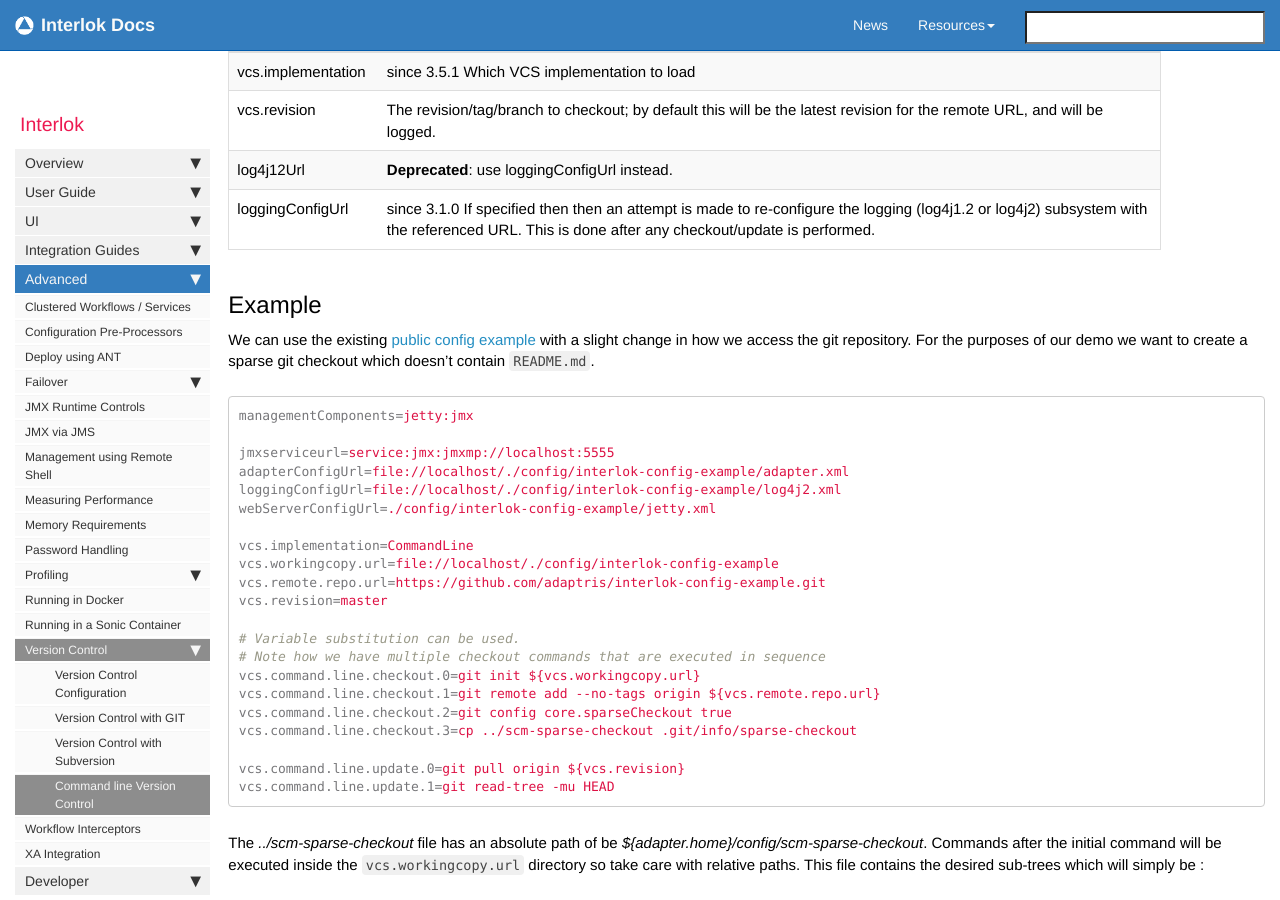
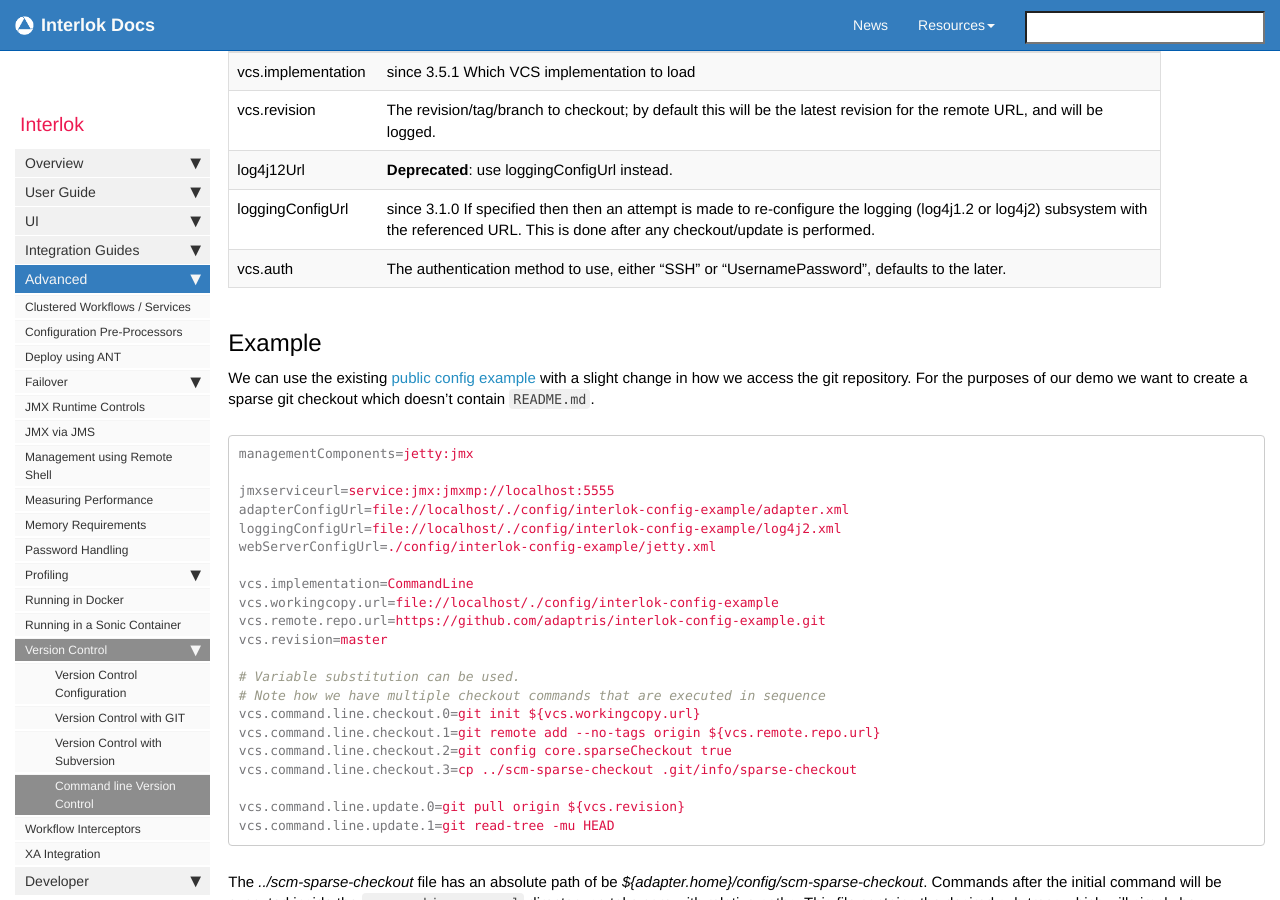
Before and after one commit to adaptris/interlok-docs-legacy, a Jekyll site: the page built from pages/advanced/advanced-vcs-command-line.md, in a window 1280 px wide and 900 px high, scrolled down 1113 px. Built offline with Jekyll 4.4.1, drawn with Linux system fonts in a browser that asks for light colours; nearby versions of some CDN libraries; comment, search, counter and statistics services are not loaded.

Commit message:
Updated the the VCS pages to mention the vcs.auth property

```diff
--- a/pages/advanced/advanced-vcs-command-line.md
+++ b/pages/advanced/advanced-vcs-command-line.md
@@ -41,6 +41,7 @@ Each property key is also treated as a prefix, and allows you to configure multi
 | vcs.revision | The revision/tag/branch to checkout; by default this will be the latest revision for the remote URL, and will be logged. |
 | log4j12Url | __Deprecated__: use loggingConfigUrl instead.|
 | loggingConfigUrl | since 3.1.0 If specified then then an attempt is made to re-configure the logging (log4j1.2 or log4j2) subsystem with the referenced URL. This is done after any checkout/update is performed.|
+| vcs.auth | The authentication method to use, either "SSH" or "UsernamePassword", defaults to the later. |
 
 ## Example ##
 
```
Also changed, not shown: pages/advanced/advanced-vcs-git.md (+1 -0 lines), pages/advanced/advanced-vcs-svn.md (+1 -0 lines).
